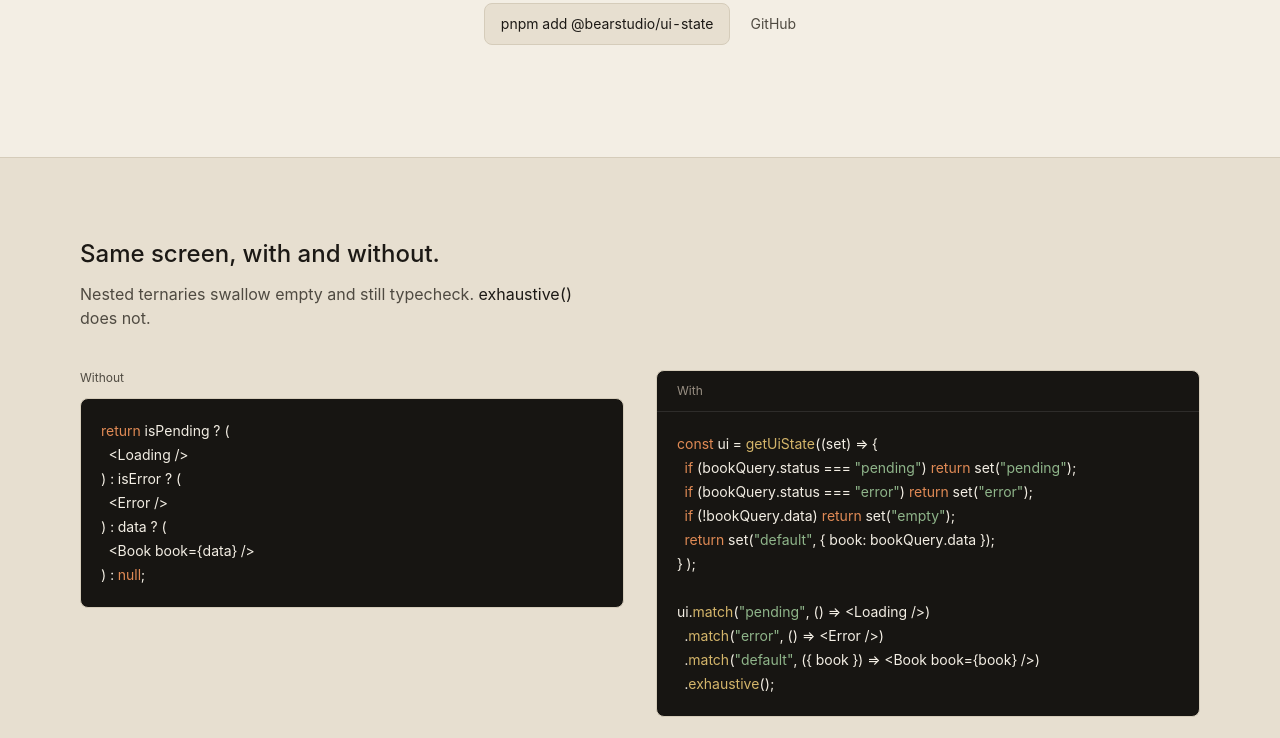
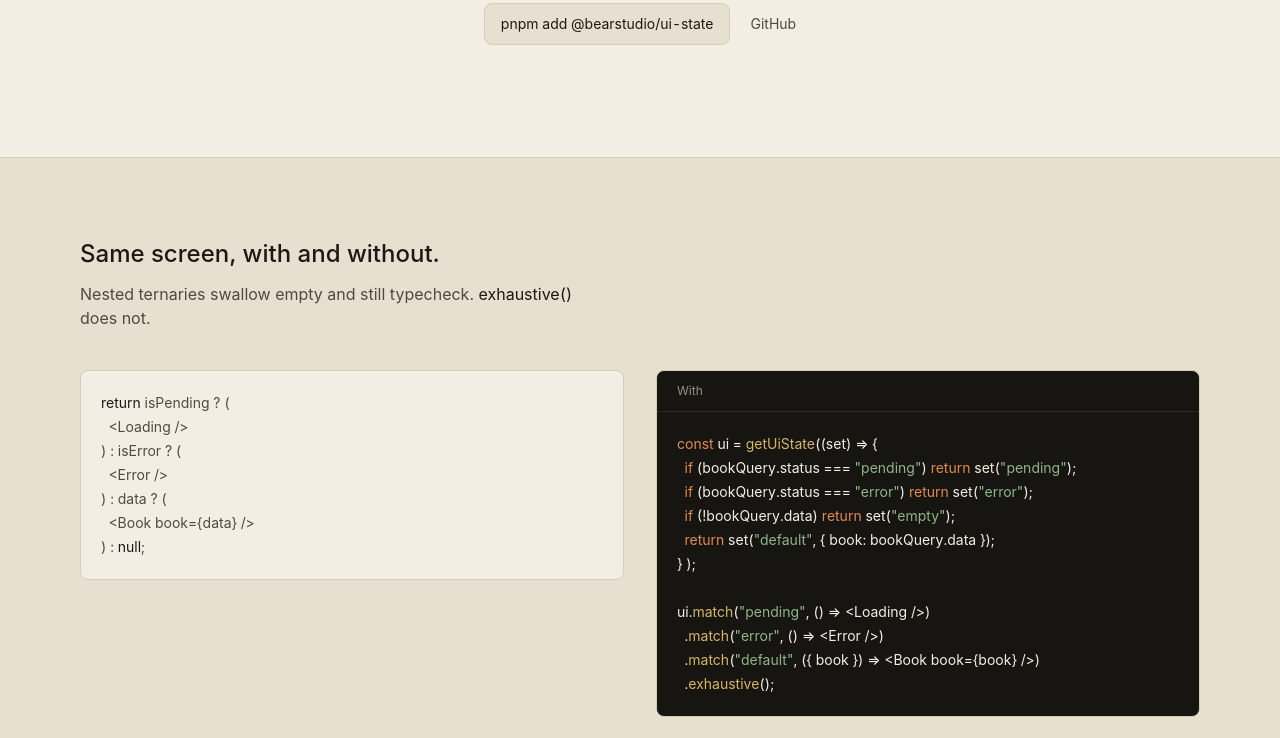
Before and after one commit to BearStudio/ui-state, an Astro site in the folder apps/landing/: page / in a window 1280 px wide. Shown: the part 414-1152 px from the top of the page. Built offline with nearby package versions, Linux system fonts and the light colour scheme; Astro itself is replaced by a stand-in of ours.

Commit message:
fix(landing): without column on paper, no figcaption

```diff
--- a/apps/landing/src/components/NestedTernary.astro
+++ b/apps/landing/src/components/NestedTernary.astro
@@ -1,18 +1,13 @@
 ---
-// Painful alternative: nested ternaries still typecheck when empty is missing.
+// Nested ternaries still typecheck when empty is missing.
 ---
 
-<figure>
-  <figcaption class="mb-3 font-mono text-xs text-ink-soft">
-    Without
-  </figcaption>
-  <pre
-    class="overflow-x-auto rounded-lg border border-line bg-code p-5 font-mono text-[13px] leading-6 text-paper sm:text-sm"
-  ><code><span class="text-code-kw">return</span> isPending ? (
+<pre
+  class="overflow-x-auto rounded-lg border border-line bg-paper p-5 font-mono text-[13px] leading-6 text-ink-soft sm:text-sm"
+><code><span class="text-ink">return</span> isPending ? (
   &lt;Loading /&gt;
 ) : isError ? (
   &lt;Error /&gt;
 ) : data ? (
   &lt;Book book=&#123;data&#125; /&gt;
-) : <span class="text-code-kw">null</span>;</code></pre>
-</figure>
+) : <span class="text-ink">null</span>;</code></pre>
```
